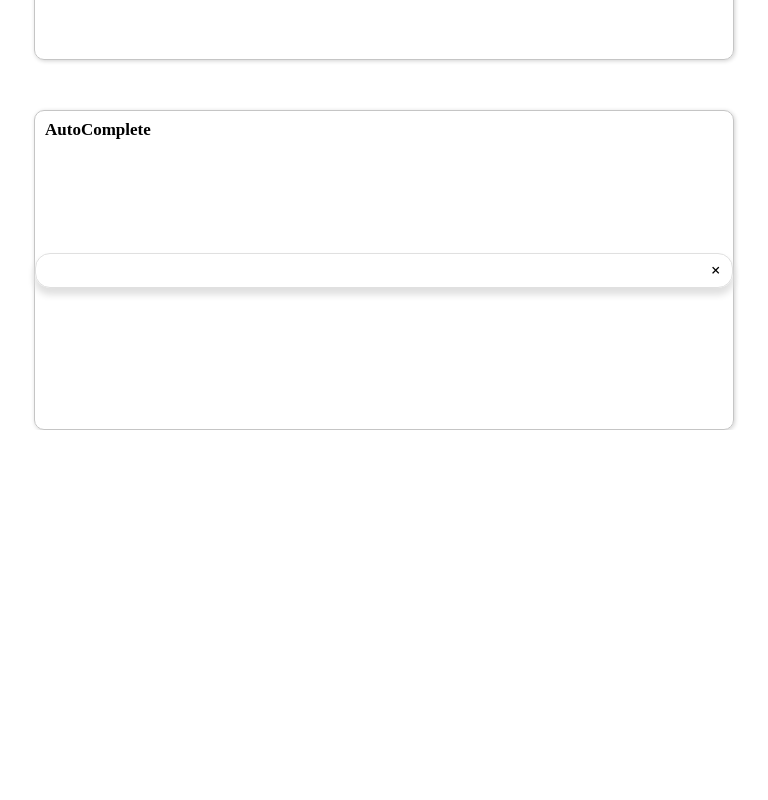
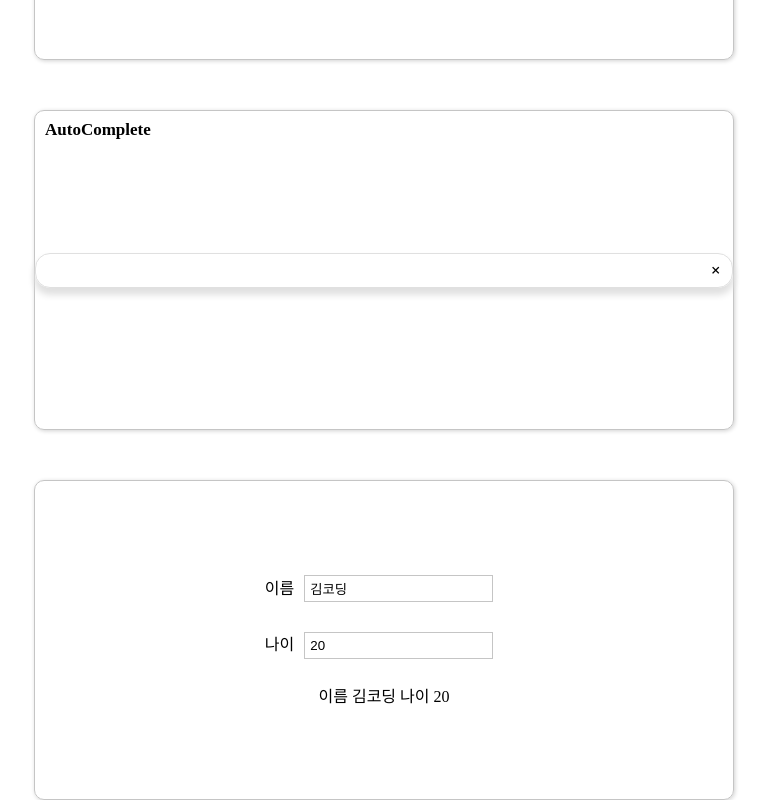
Before and after one commit to Lee-Seonghyun316/wanted_pre_onboarding, a React (Create React App) app in the folder custom-component/: page / in a window 1280 px wide. Shown: the part 1420-2220 px from the top of the page, without its empty margins (256-1024 px from the left). Before the commit the page ends 1850 px from the top, so only its background shows below. Built offline with nearby package versions, Linux system fonts and the light colour scheme.

Commit message:
Feat: ClickToEdit 컴포넌트 추가

```diff
--- a/custom-component/src/App.js
+++ b/custom-component/src/App.js
@@ -7,6 +7,7 @@ import theme from "./component/theme";
 import Tab from "./component/Tab";
 import Tag from "./component/Tag";
 import AutoComplete from "./component/AutoComplete";
+import ClickToEdit from "./component/ClickToEdit";
 
 function App() {
   return (
@@ -17,6 +18,7 @@ function App() {
         <Tab />
         <Tag />
         <AutoComplete />
+        <ClickToEdit />
       </ThemeProvider>
     </Wrap>
   );
--- /dev/null
+++ b/custom-component/src/component/ClickToEdit.js
@@ -0,0 +1,85 @@
+import React, { useCallback, useState } from "react";
+import styled from "styled-components";
+import Container from "./Container";
+
+const initialState = {
+  name: "김코딩",
+  age: 20,
+};
+
+const ClickToEdit = () => {
+  const [inputs, setInputs] = useState(initialState);
+  const { name, age } = inputs;
+
+  const [results, setResults] = useState({
+    nameResult: name,
+    ageResult: age,
+  });
+  const { nameResult, ageResult } = results;
+
+  const onChange = useCallback(
+    (e) => {
+      const { value, name } = e.target;
+      setInputs({
+        ...inputs,
+        [name]: value,
+      });
+    },
+    [inputs]
+  );
+
+  const handleBlur = useCallback(() => {
+    setResults({
+      nameResult: name,
+      ageResult: age,
+    });
+  }, [name, age]);
+
+  return (
+    <Container>
+      <Form>
+        <Label>
+          이름
+          <Input
+            name="name"
+            value={name}
+            onChange={onChange}
+            onBlur={handleBlur}
+          />
+        </Label>
+        <Label>
+          나이
+          <Input
+            name="age"
+            value={age}
+            onChange={onChange}
+            onBlur={handleBlur}
+          />
+        </Label>
+      </Form>
+      <Result>
+        이름 {nameResult} 나이 {ageResult}
+      </Result>
+    </Container>
+  );
+};
+
+export default ClickToEdit;
+
+const Form = styled.form`
+  display: flex;
+  flex-direction: column;
+`;
+
+const Label = styled.label``;
+
+const Input = styled.input`
+  all: revert;
+  padding: 5px;
+  margin: 15px 10px;
+  border: 1px solid ${({ theme }) => theme.colors.gray_3};
+`;
+
+const Result = styled.div`
+  margin: 15px 10px;
+`;
```
